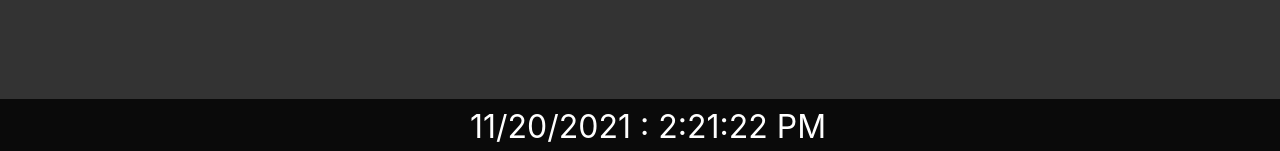
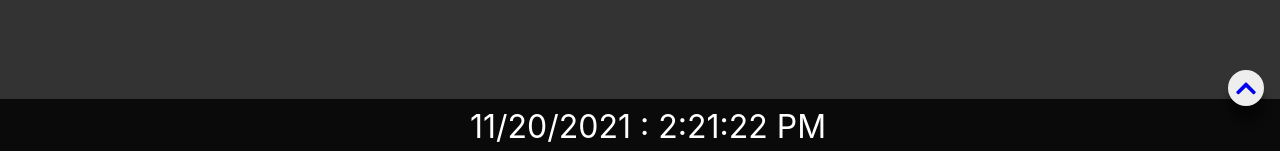
Before and after one commit to DiHand79/my-fitness-list-app, a React (Create React App) app: page / in a window 1280 px wide. Shown: the part 646-797 px from the top of the page. Built offline with nearby package versions, Linux system fonts and the light colour scheme.

Commit message:
• add smothh scroll to up without reload page

```diff
--- a/src/App.js
+++ b/src/App.js
@@ -2,6 +2,7 @@
 import React from "react";
 import DayList from "./components/DayList.jsx";
 import Clock from "./components/Clock.jsx";
+import ScrollUp from "./components/ScrollUp.jsx";
 import {workout} from "./workout.js";
 import './App.css';
 // img sources: https://xmuskul.ru
@@ -38,6 +39,7 @@ class App extends React.Component {
         </header>
         <DayList state={this.state.workout}/>
         <Clock />
+        <ScrollUp />
       </div>
     );
   }
--- /dev/null
+++ b/src/components/ScrollUp.jsx
@@ -0,0 +1,22 @@
+import React from "react";
+import {ReactComponent as ArrowUpSVG} from  "../images/chevron-up-solid.svg";
+import "./scrollUp.css";
+
+// https://fontawesome.com/v5.15/icons/chevron-up?style=solid
+// https://leungwensen.github.io/svg-icon/
+
+export default function ScrollUp (){
+
+  function scrollUp (e){
+    e.preventDefault();
+    window.scroll(0, 100);
+    // const btnUp = document.querySelector('.App-header')
+    // window.scroll(0, btnUp.offsetBottom);
+  }
+
+  return (
+    <a className="scrollUp" href=".App">
+      <ArrowUpSVG onClick={scrollUp}/>
+    </a>
+  )
+}
--- a/src/components/Task.jsx
+++ b/src/components/Task.jsx
@@ -6,7 +6,7 @@ class Task extends Component  {
 
   // TODO create 2 component:
   // 1 FULL day
-  // 2 Light Day - cardio+
+  //     2 Light Day - cardio+
   // 3 anhor to header opened day
   // 4 if open one day - other - collapsed
   // 5 global state
--- /dev/null
+++ b/src/components/scrollUp.css
@@ -0,0 +1,22 @@
+html {
+  scroll-behavior: smooth;
+}
+.scrollUp {
+  position: fixed;
+  bottom: 3em;
+  right: 1em;
+  width: 1.25em;
+  height: 1.25em;
+  border-radius: 50%;
+  background-color: #eee;
+  box-shadow: 0 1em 0.5em #00000075;
+  display: flex;
+  justify-content: center;
+  align-items: center;
+  padding: 0.5em;
+  z-index: 999;
+  transition: all 0.25s ease-in-out;
+}
+.scrollUp:hover {
+  background-color: white;
+}
```
Also changed, not shown: src/images/chevron-up-solid.svg (added), src/images/up-arrow-svgrepo-com.svg (added).
